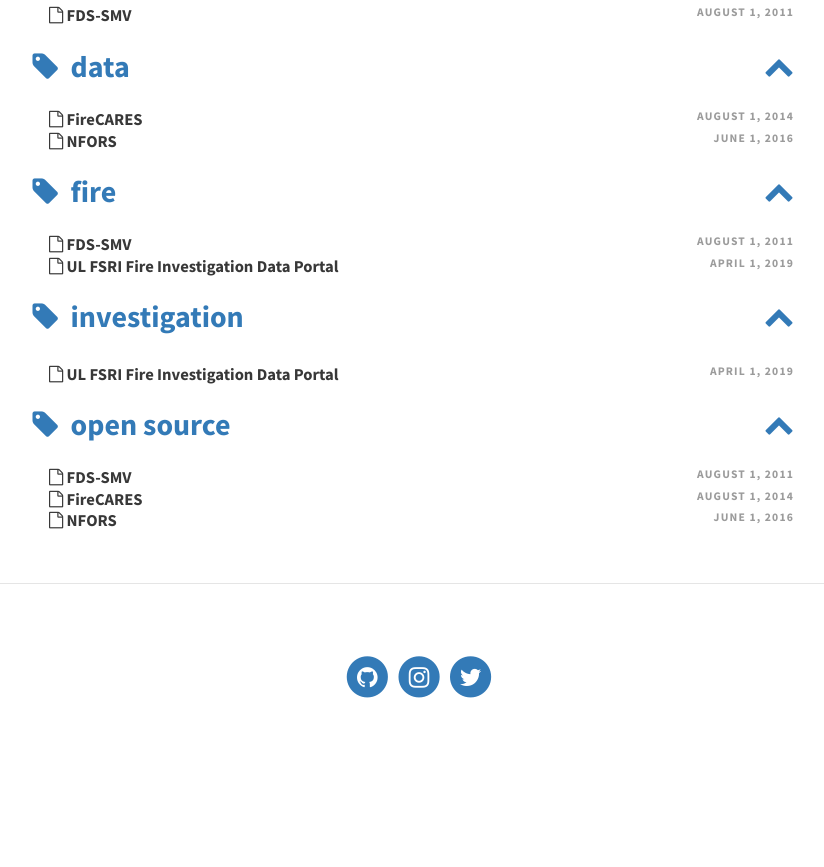
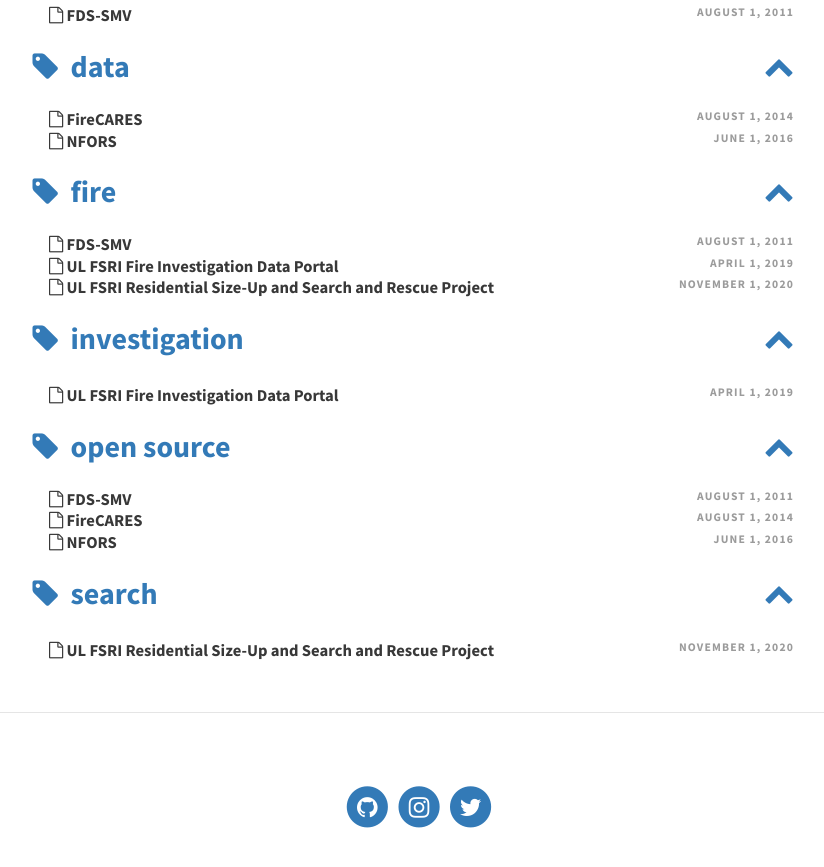
Before and after one commit to cweinschenk/cweinschenk.github.io, a Jekyll site: the page built from pages/tags.html, in a window 1280 px wide and 900 px high, scrolled down 849 px. Shown: the top 867 px of the window, without its empty margins (230-1054 px from the left). Built offline with Jekyll 4.4.1, drawn with Linux system fonts in a browser that asks for light colours; before the commit the page ends 1619 px from its top, so only the background shows below that.

Commit message:
add to porfolio, update packages

```diff
--- a/_config.yml
+++ b/_config.yml
@@ -80,11 +80,6 @@
   post_navigation: true
 
 
-# PAGINATION
-paginate: 5
-paginate_path: "blog/page:num"
-
-
 # PORTFOLIO
 collections:
   portfolio:
@@ -98,6 +93,5 @@
 sass:
   sass_dir: _sass
   style: :compressed
-plugins: [jekyll-paginate, jekyll-seo-tag]
 #theme: type-on-strap # Uncomment if using the theme as a jekyll theme gem
 exclude: ["Gemfile", "Gemfile.lock", "type-on-strap.gemspec", "*.gem", "LICENSE", "README.md", "screenshot.png", "package.json", "node_modules", "gulpfile.js", ".idea/*"]
--- a/_includes/head.html
+++ b/_includes/head.html
@@ -66,8 +66,6 @@
     </script>
     {% endif %}
 
-    <!-- seo tags -->
-    {% seo %}
     <!-- Manual seo tags -->
     <!--
     <title>{% if page.title %}{{ page.title }} |{% endif %} {{ site.theme_settings.title }}</title>
--- /dev/null
+++ b/_portfolio/search_rescue.md
@@ -0,0 +1,20 @@
+---
+layout: post
+title: UL FSRI Residential Size-Up and Search and Rescue Project
+img: "assets/img/portfolio/deck_fire.jpg"
+date: November 2020
+tags: [fire, search]
+youtubeId:
+---
+
+![image]({{ page.img | relative_url }})
+
+UL Firefighter Safety Research Institute (FSRI) conducted a series of  full-scale, live-fire experiments as part of the Assistance to Firefighters Grant-supported “Study of Fire Service Residential Home Size-Up and Search & Rescue Operations” research project. The purpose of the experiments was to improve firefighter effectiveness in order to increase the number of occupants saved during house fires. The experiments are being conducted in two residential structures constructed for use at our Delaware County (DELCO) laboratory facility. Normally, in addition to welcoming technical panel members, the UL FSRI team would host a Visitor’s Day welcoming participants from across the U.S. to witness our research experiments in person. Due to COVID-19 restrictions, we could not host visitors. Therefore, we live-streamed an experiment which you can watch below.
+
+
+### Virtual Visitor Day:
+<iframe width="960" height="400" src="https://www.youtube.com/embed/FflxmqW6Hjg" frameborder="0" allow="autoplay; encrypted-media" allowfullscreen></iframe>
+
+
+### Visit the Site:
+<a href="https://ulfirefightersafety.org/research-projects/size-up-and-search-rescue.html" target="_blank"> Size-Up and Search & Rescue </a>
```
Also changed, not shown: assets/img/portfolio/deck_fire.jpg (added), type-on-strap.gemspec.
